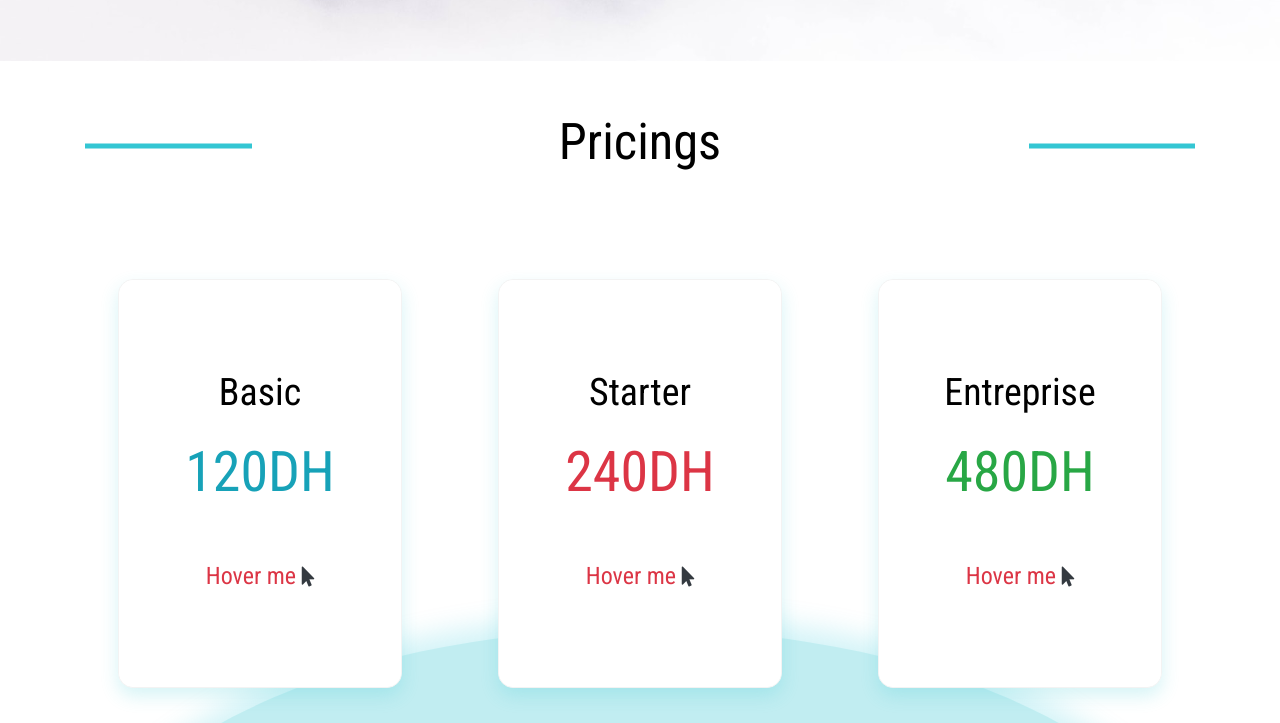
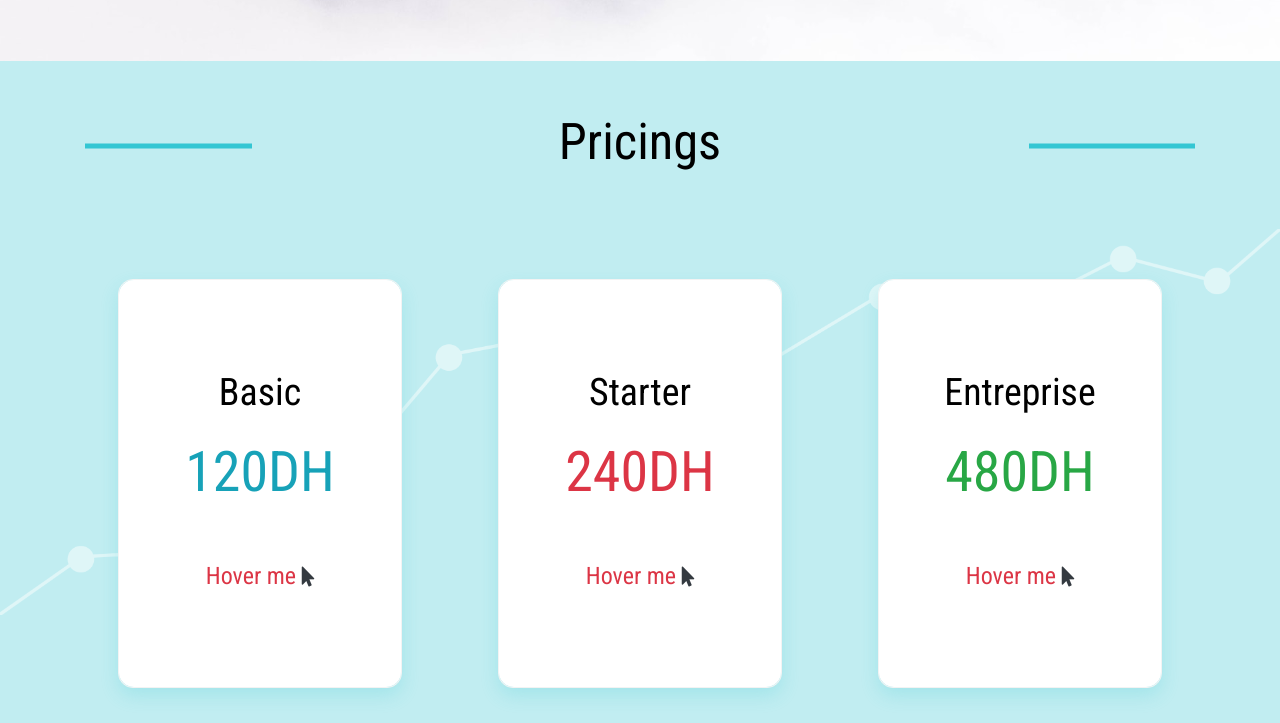
Before and after one commit to Benkrakar/js, a plain HTML site: page website/index.html in a window 1280 px wide. Shown: the part 4030-4753 px from the top of the page. Drawn offline with nearby package versions, Linux system fonts and the light colour scheme; animation ran at ten frames a second.

Commit message:
improving pricing card design

```diff
--- a/website/css/style.css
+++ b/website/css/style.css
@@ -353,7 +353,7 @@ height: 100vh; */
             border-radius: 15px;
             box-shadow: #34c6d333 0px 8px 18px;
             position: relative;
-            background-color: var(--color-white);
+            /* background-color: var(--color-white); */
         }
 
 
@@ -394,15 +394,19 @@ height: 100vh; */
             background-color: var(--color-light-blue);
             /* clip-path: circle(50% at 50% 100%); */
             position: absolute;
-            left: 50%;
-            bottom: -20%;
-            width: 90%;
+            /* left: 50%; */
+            /* bottom: -20%; */
+            width: 100%;
             height: 100%;
-            transform: translateY(50%) translateX(-50%);
+            /* transform: translateY(50%) translateX(-50%); */
             animation: bounce 2s infinite alternate;
-            border-radius: 100%;
-            max-height: 600px;
+            /* border-radius: 100%; */
+            /* max-height: 600px; */
             opacity: .3;
+            background-image: url('../img/cheap-1.png');
+            background-position: center;
+            background-size: contain;
+            background-repeat: no-repeat;
         }
 
         @keyframes around {
@@ -542,7 +546,7 @@ height: 100vh; */
         }
 /* ------------ */
         .pricing-card {
-            background-color: var(--color-white);
+            /* background-color: var(--color-white); */
             perspective: 1000px;
             transition: .5s;
           }
```
Also changed, not shown: website/img/cheap-1.png (added).
